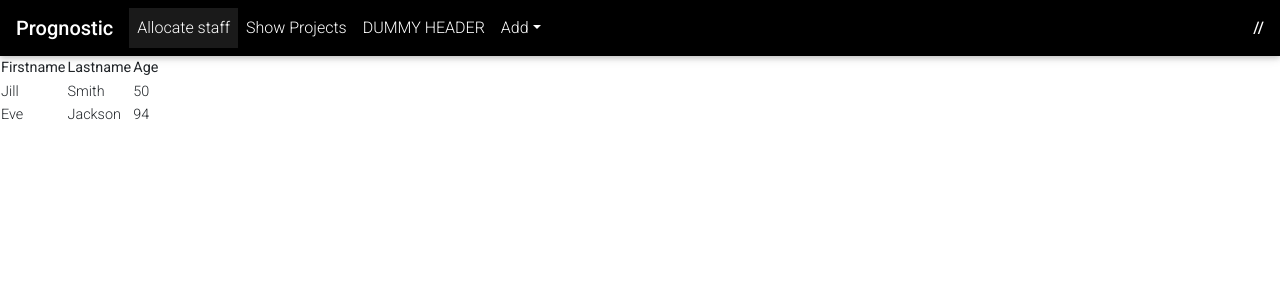
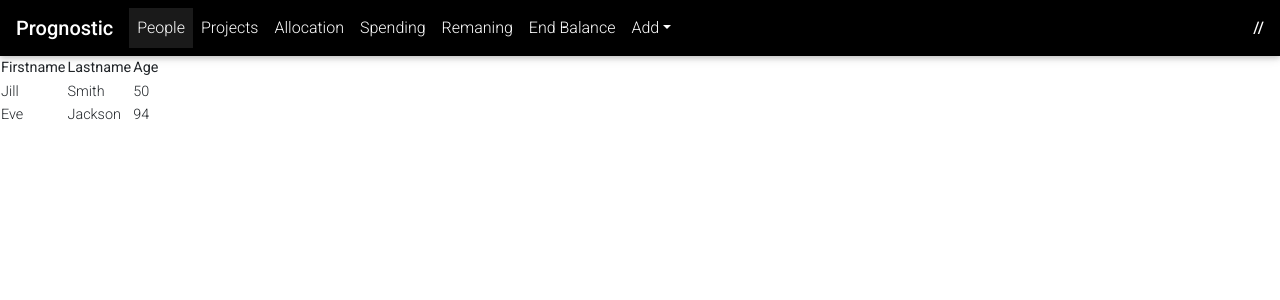
Before and after one commit to nemomon/dva313-group3, a React (Create React App) app in the folder prognostic/: page / in a window 1280 px wide. Shown: the top 300 px of the page. Built offline with nearby package versions, Linux system fonts and the light colour scheme.

Commit message:
Added correct tabs

```diff
--- a/prognostic/src/components/navigationBar.jsx
+++ b/prognostic/src/components/navigationBar.jsx
@@ -29,13 +29,22 @@ class NavigationBar extends React.Component {
           >
             <NavbarNav left>
               <NavItem active>
-                <NavLink to="#!">Allocate staff</NavLink>
+                <NavLink to="#!">People</NavLink>
               </NavItem>
               <NavItem>
-                <NavLink to="#!">Show Projects</NavLink>
+                <NavLink to="#!">Projects</NavLink>
               </NavItem>
               <NavItem>
-                <NavLink to="#!">DUMMY HEADER</NavLink>
+                <NavLink to="#!">Allocation</NavLink>
+              </NavItem>
+              <NavItem>
+                <NavLink to="#!">Spending</NavLink>
+              </NavItem>
+              <NavItem>
+                <NavLink to="#!">Remaning</NavLink>
+              </NavItem>
+              <NavItem>
+                <NavLink to="#!">End Balance</NavLink>
               </NavItem>
               <NavItem>
                 <Dropdown>
```
